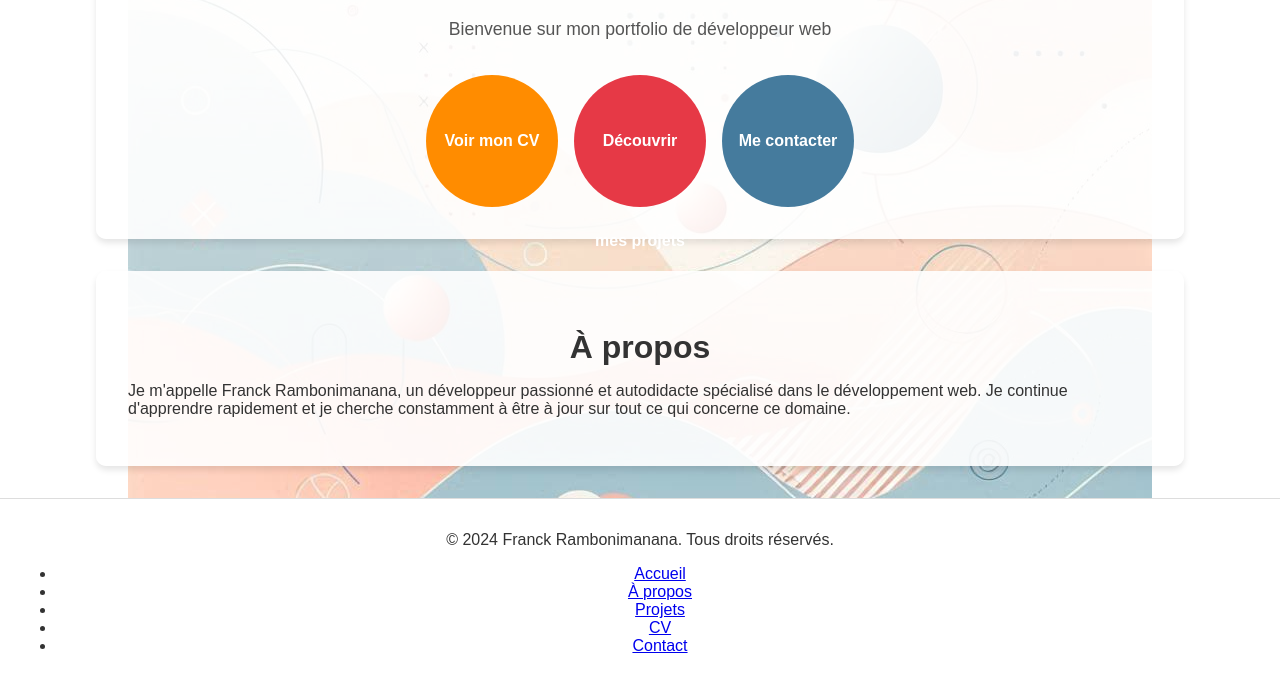
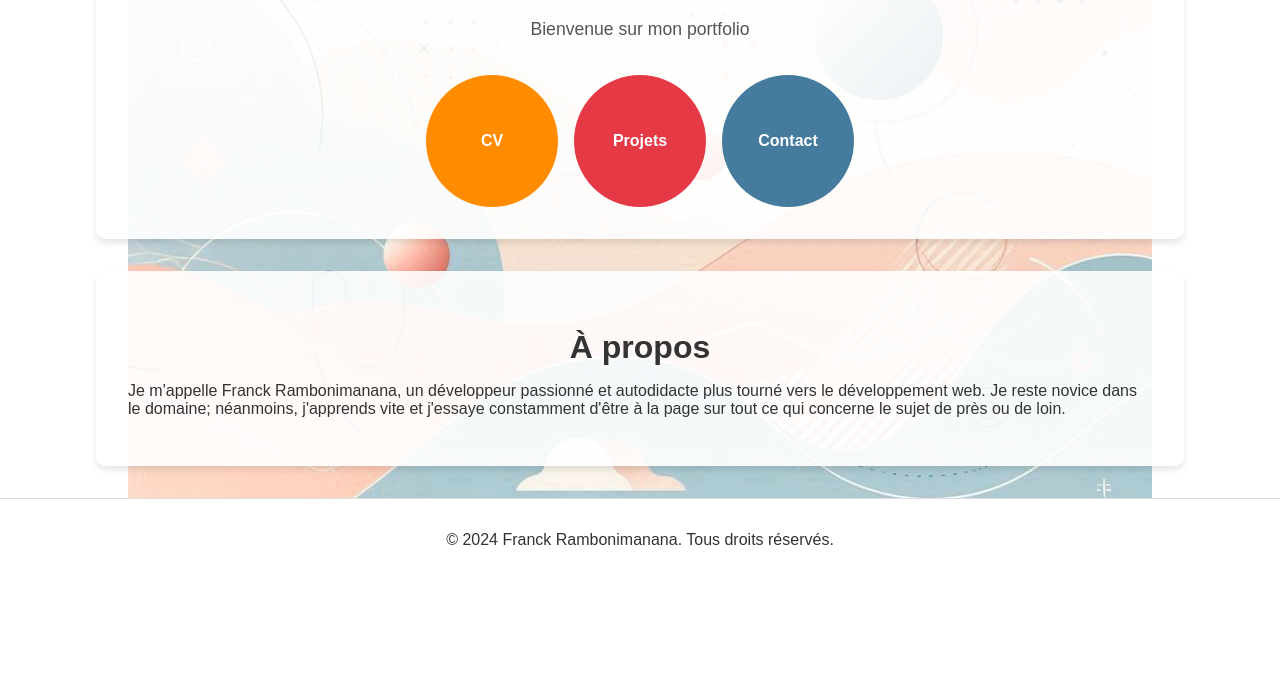
Before and after one commit to franck-rambonimanana/portfolio, a plain HTML site: page index.html in a window 1280 px wide. Shown: the part 476-1163 px from the top of the page. After the commit the page ends 1057 px from the top, so only its background shows below. Drawn offline with Linux system fonts and the light colour scheme.

Commit message:
Update index.html

```diff
--- a/index.html
+++ b/index.html
@@ -3,11 +3,7 @@
 <head>
     <meta charset="UTF-8">
     <meta name="viewport" content="width=device-width, initial-scale=1.0">
-    <title>Portfolio de Franck Rambonimanana | Développeur Web</title>
-    <meta name="description" content="Découvrez le portfolio de Franck Rambonimanana, un développeur web passionné et autodidacte. Explorez ses projets, son CV et contactez-le pour des collaborations.">
-    <meta name="keywords" content="Franck Rambonimanana, développeur web, portfolio, projets, CV, contact">
-    <meta name="author" content="Franck Rambonimanana">
-    <link rel="canonical" href="https://www.votre-portfolio.fr">
+    <title>Portfolio de Franck Rambonimanana</title>
     <link rel="stylesheet" href="styles.css">
     <script src="script.js" defer></script>
 </head>
@@ -26,33 +22,24 @@
 
     <main>
         <section class="profile-section" id="home">
-            <img src="illustration.png" alt="Portrait de Franck Rambonimanana">
-            <h1>Salut, je suis Franck Rambonimanana</h1>
-            <p>Bienvenue sur mon portfolio de développeur web</p>
+            <img src="illustration.png" alt="Votre photo">
+            <h1>Salut</h1>
+            <p>Bienvenue sur mon portfolio</p>
             <div class="buttons">
-                <a href="cv.html" class="cv">Voir mon CV</a>
-                <a href="projets.html" class="projets">Découvrir mes projets</a>
-                <a href="contact.html" class="contact">Me contacter</a>
+                <a href="cv.html" class="cv">CV</a>
+                <a href="projets.html" class="projets">Projets</a>
+                <a href="contact.html" class="contact">Contact</a>
             </div>
         </section>
 
         <section id="about">
             <h2>À propos</h2>
-            <p>Je m'appelle Franck Rambonimanana, un développeur passionné et autodidacte spécialisé dans le développement web. Je continue d'apprendre rapidement et je cherche constamment à être à jour sur tout ce qui concerne ce domaine.</p>
+            <p>Je m'appelle Franck Rambonimanana, un développeur passionné et autodidacte plus tourné vers le développement web. Je reste novice dans le domaine; néanmoins, j'apprends vite et j'essaye constamment d'être à la page sur tout ce qui concerne le sujet de près ou de loin.</p>
         </section>
     </main>
 
     <footer>
         <p>&copy; 2024 Franck Rambonimanana. Tous droits réservés.</p>
-        <nav>
-            <ul>
-                <li><a href="index.html#home">Accueil</a></li>
-                <li><a href="index.html#about">À propos</a></li>
-                <li><a href="projets.html">Projets</a></li>
-                <li><a href="cv.html">CV</a></li>
-                <li><a href="contact.html">Contact</a></li>
-            </ul>
-        </nav>
     </footer>
 </body>
 </html>
```
